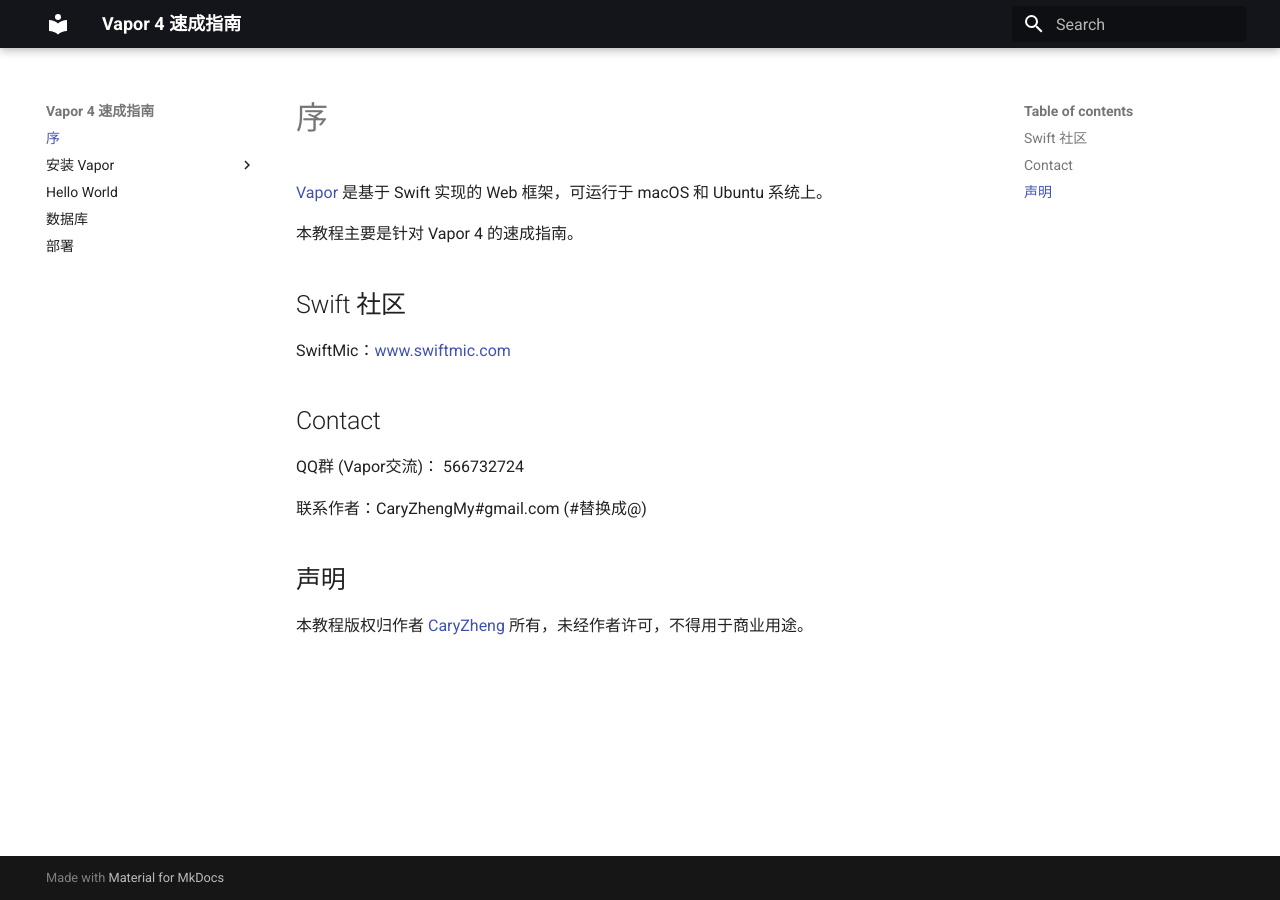
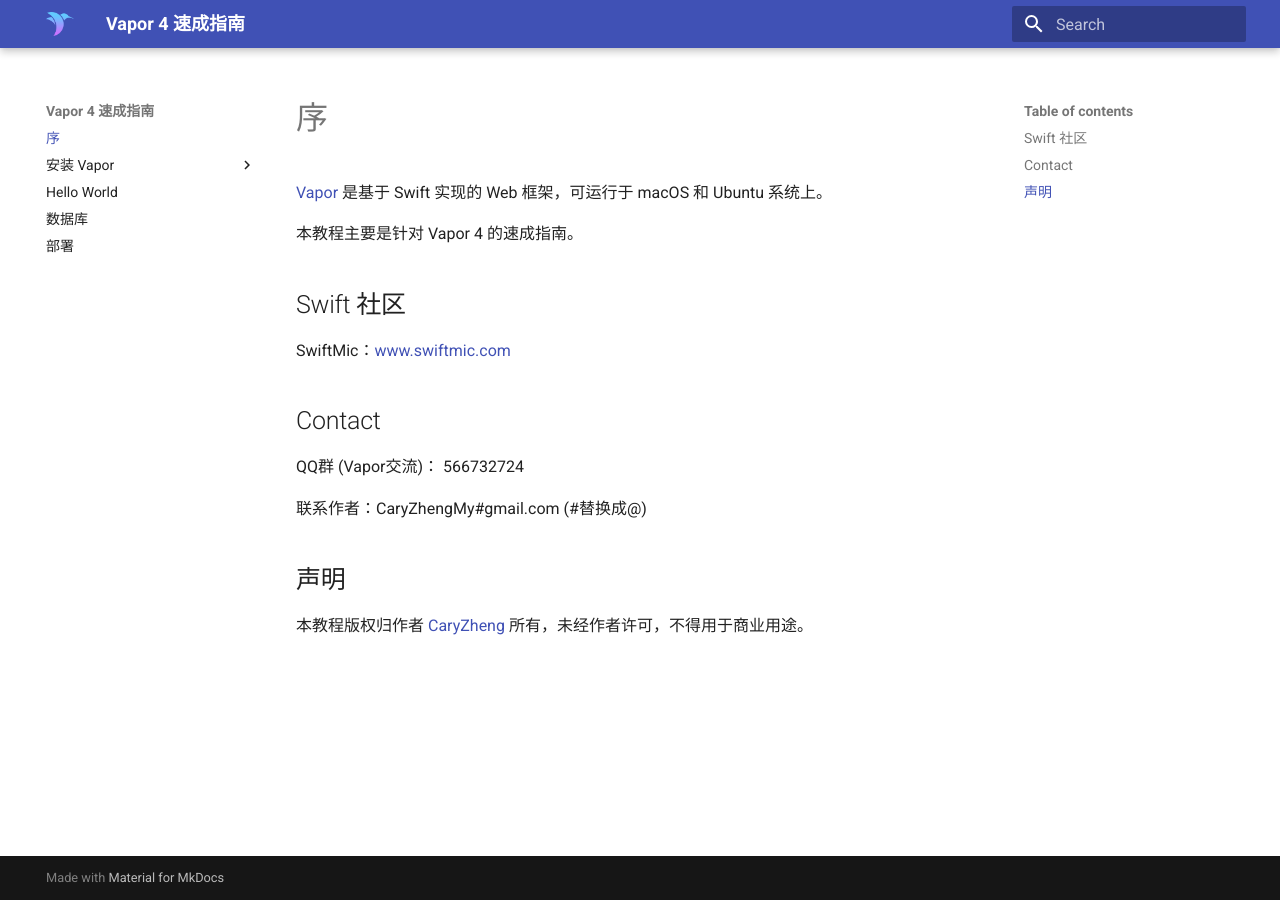
Before and after one commit to CaryZheng/Vapor4-Tutorial, an MkDocs documentation site: the page built from docs/index.md, in a window 1280 px wide. Built offline with MkDocs 1.6.1 and Material for MkDocs 9.7.7, drawn with Linux system fonts in a browser that asks for light colours; old or Windows-style settings are respelled for this version of MkDocs.

Commit message:
Add logo

```diff
--- a/mkdocs.yml
+++ b/mkdocs.yml
@@ -2,8 +2,10 @@
 theme:
   name: 'material'
   palette:
-    primary: 'black'
-    accent: 'blue'
+    primary: 'indigo'
+    accent: 'indigo'
+  favicon: 'favicon.ico'
+  logo: 'logo.png'
 pages:
 - 序: index.md
 - 安装 Vapor:
```
Also changed, not shown: docs/favicon.ico (added), docs/logo.png (added).
